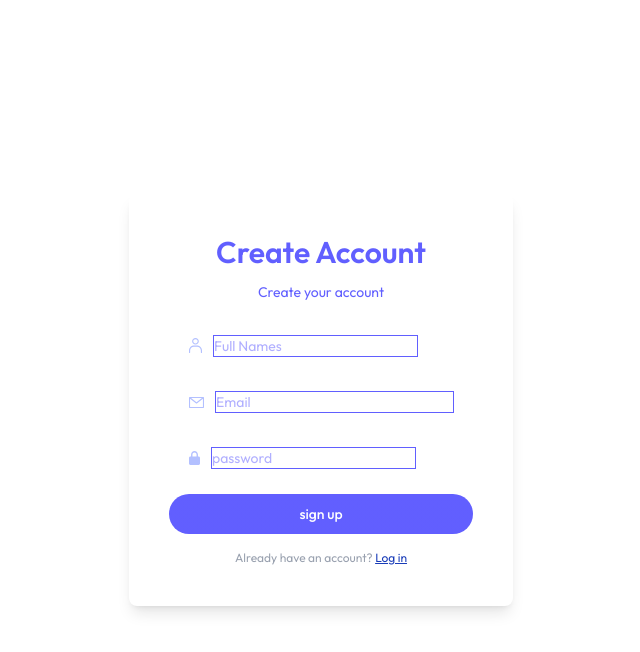
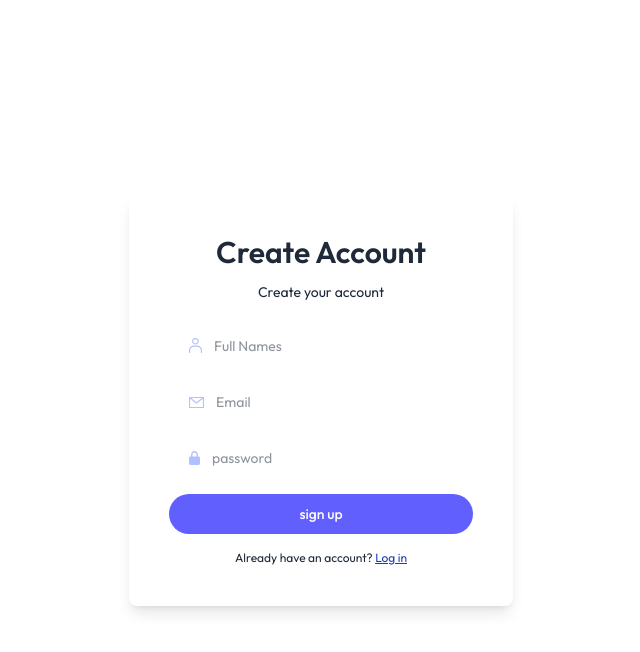
Before and after one commit to victornjiru80/MERN-auth, a React (Vite) app in the folder client/: page /login in a window 1280 px wide. Both pictures are taken after a click on the element "Register". Shown: the top 652 px of the page, without its empty margins (319-959 px from the left). Built offline with nearby package versions, Linux system fonts and the light colour scheme; no server answers.

Commit message:
Update Login.jsx

```diff
--- a/client/src/pages/Login.jsx
+++ b/client/src/pages/Login.jsx
@@ -53,9 +53,9 @@ const Login = () => {
     <div className='flex items-center justify-center min-h-screen px-6 sm:px-0 '>
 
 
-      <div className='bg-white p-10 rounded-lg shadow-lg w-full sm:w-96 text-indigo-500 text-sm'>
+      <div className='bg-white p-10 rounded-lg shadow-lg w-full sm:w-96 text-gray-800 border-grey-200 text-sm'>
 
-        <h2 className='text-3xl font-semibold text-black-500 text-center mb-3'>{state === 'sign up' ? 'Create Account' : 'Log in'}</h2>
+        <h2 className='text-3xl font-semibold text-center mb-3'>{state === 'sign up' ? 'Create Account' : 'Log in'}</h2>
 
         <p className='text-center text-sm mb-6'>{state === 'sign up' ? 'Create your account' : 'Log in to your account'}</p>
 
@@ -65,7 +65,7 @@ const Login = () => {
              <div className='mb-4 flex items-center gap-3 w-full px-5 py-2.5 rounded-full'>
               <img src={assets.person_icon} alt="" />
               <input onChange={e => setName(e.target.value)} value = {name}
-               className='bg-white outline ' type="text" placeholder='Full Names' required />
+               className='bg-white outline-none rounded-md ' type="text" placeholder='Full Names' required />
              </div>
           )}
 
@@ -73,14 +73,14 @@ const Login = () => {
               <img src={assets.mail_icon} alt="" />
               <input
               onChange={e => setEmail(e.target.value)} value = {email}
-              className='bg-white w-full outline ' type="email" placeholder='Email' required />
+              className='bg-white w-full outline-none rounded-md ' type="email" placeholder='Email' required />
           </div>
 
           <div className='mb-4 flex items-center gap-3 w-full px-5 py-2.5 rounded-full'>
               <img src={assets.lock_icon} alt="" />
               <input
                 onChange={e => setPassword(e.target.value)} value = {password}
-                className='bg-white outline ' type="password" placeholder='password' required />
+                className='bg-white outline-none rounded-md ' type="password" placeholder='password' required />
           </div>
 
               { state === 'login' &&
@@ -95,12 +95,12 @@ const Login = () => {
 
 
         {state === 'sign up' ? (
-          <p className='text-gray-400 text-center text-xs mt-4'>
+          <p className='text-center text-xs mt-4'>
               Already have an account? {' '}
               <span onClick={()=>setState('login')} className='text-blue-800 cursor-pointer underline'>Log in</span>
           </p>
         ) : (
-          <p className='text-gray-600 text-center text-xs mt-4'>
+          <p className=' text-center text-xs mt-4'>
             No account? {' '}
              <span onClick={()=>setState('sign up')} className='text-blue-800 cursor-pointer underline'>Register</span>
           </p>
```
